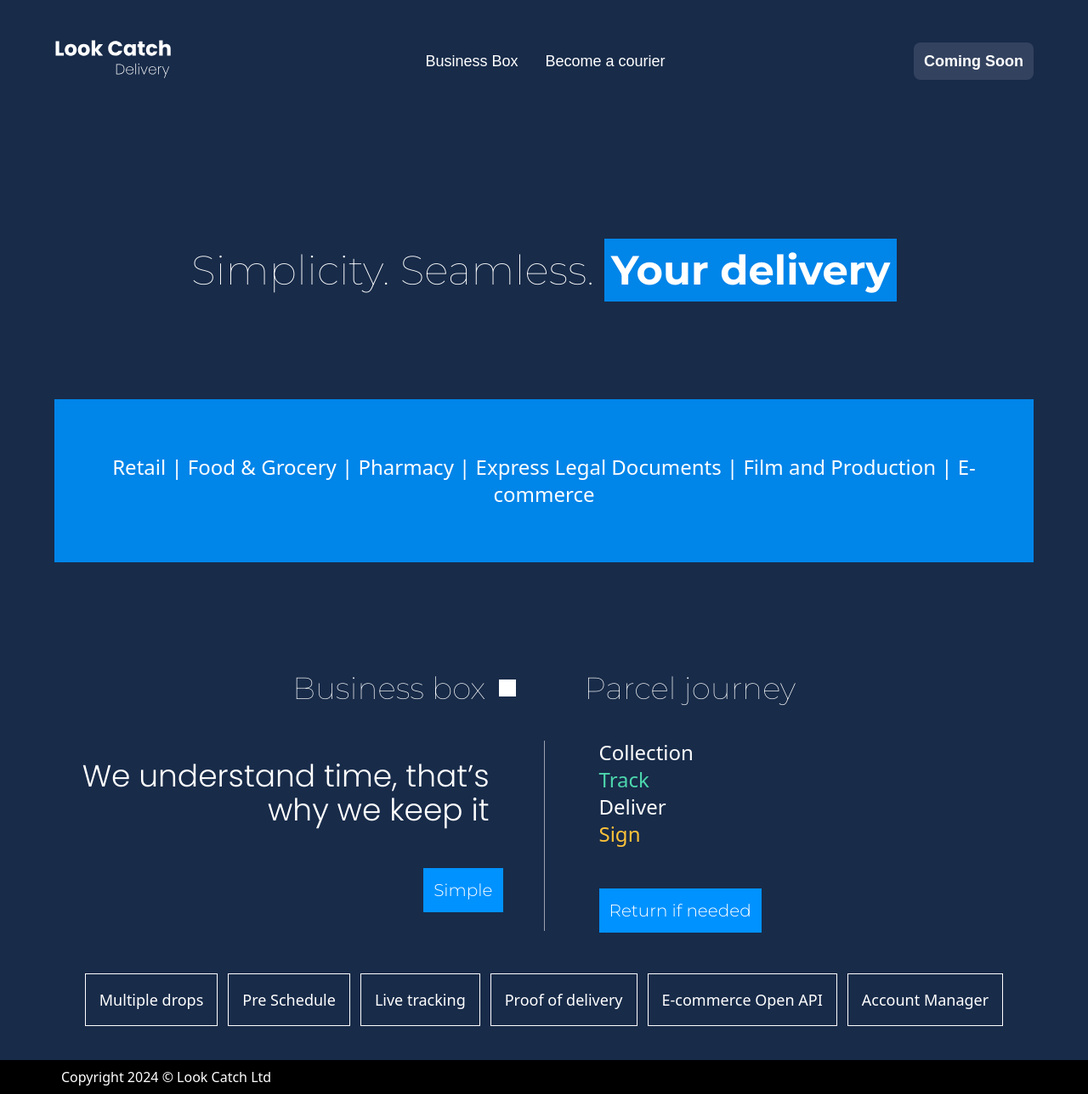
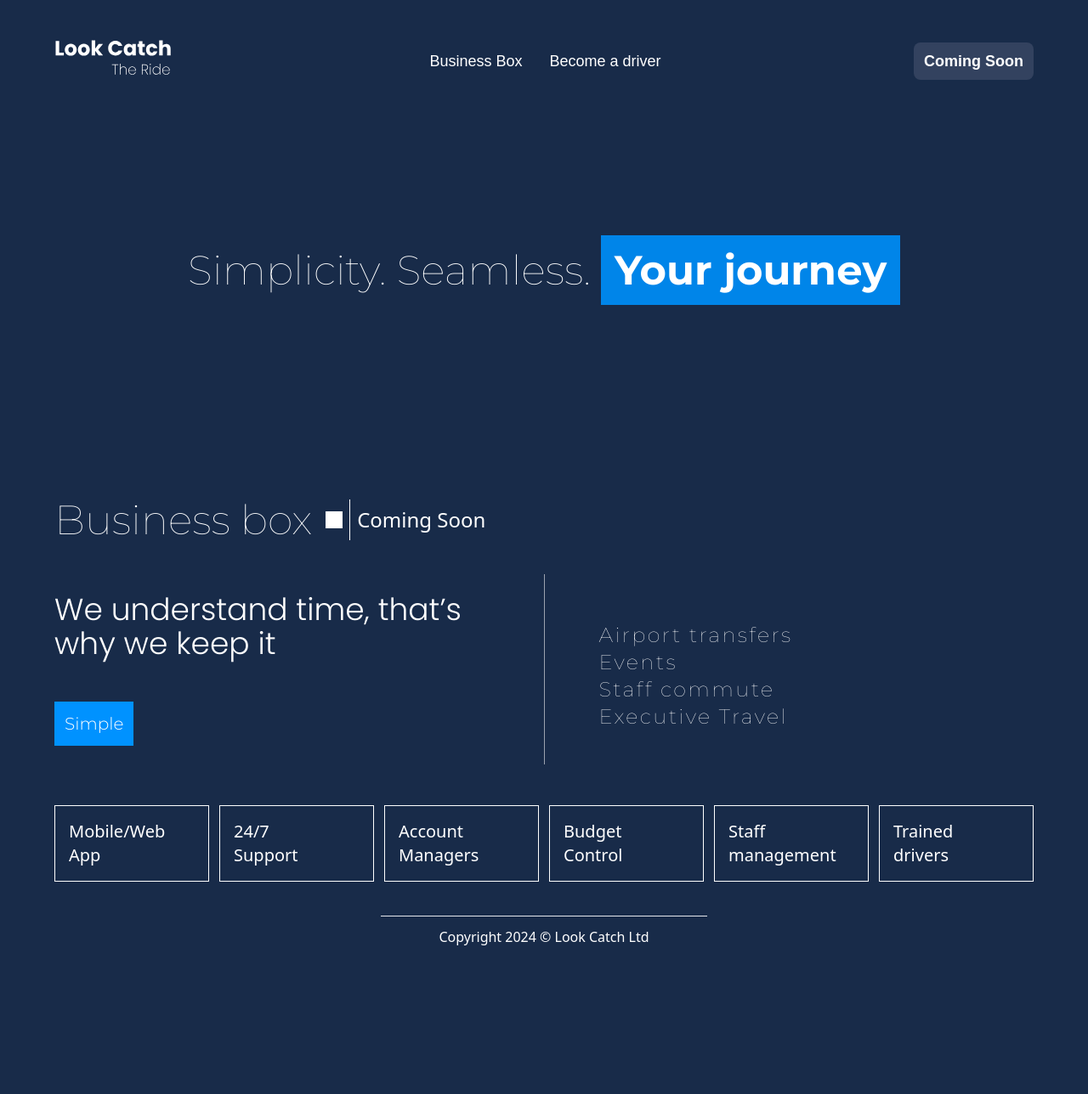
Before and after one commit to nasimmdemon/look_catch_delivery, a Next.js app: page / in a window 1280 px wide. Shown: the whole page at 85% size. After the commit the page ends 1131 px from the top, so only its background shows below. Built offline with nearby package versions, Linux system fonts and the light colour scheme; a web font is replaced by a local one.

Commit message:
New version update done

```diff
--- a/Components/Details.jsx
+++ b/Components/Details.jsx
@@ -2,30 +2,25 @@ const Details = () => {
   return (
     <>
       <div className="flex justify-center items-center mt-10 flex-row max-md:flex-col gap-12">
-        <div className="flex-1 max-md:text-center md:w-[49%] md:text-right ">
-          <p className=" mr-4 font-poppins font-light text-4xl text-white max-md:text-left max-md:pl-20">
+        <div className="flex-1 ">
+          <p className=" mr-4 font-poppins font-light text-4xl text-white max-md:text-left ">
             We understand time, that’s why we keep it{" "}
           </p>
-          <p className="text-xl font-light font-montserrat text-white inline-block mt-12 max-md:mt-5 bg-[#0092FF] p-3 max-md:block">
+          <p className="text-xl font-light font-montserrat text-white inline-block mt-12 max-md:mt-5 bg-[#0092FF] p-3 ">
             Simple
           </p>
         </div>
         <div className="border-l border-gray-400 h-56 max-md:hidden "></div>
-        <div className="flex-1 text-2xl font-thin text-white max-md:mt-5 max-md:text-4xl flex flex-col justify-center max-md:w-full">
-          <div className="border-t border-gray-400 w-full md:hidden max-md:mt-4"></div>
-          <p className="text-white text-4xl  font-montserrat font-thin max-md:block hidden max-md:mb-6 max-md:text-center max-md:mt-4">
-            Parcel journey
-          </p>
+        <div className="flex-1 text-2xl font-thin text-white max-md:mt-2 max-md:text-4xl flex flex-col justify-center max-md:w-full">
+          <div className="border-t border-gray-400 w-32 m-auto md:hidden max-md:mt-4"></div>
+
           <div className=" md:mr-[70px] max-md:text-center">
-            <div className="max-md:text-left max-md:w-[50%] max-md:m-auto">
-              <p className="ml-4">Collection</p>
-              <p className="ml-4 text-[#4DD7AD]">Track</p>
-              <p className="ml-4">Deliver</p>
-              <p className="ml-4 text-[#FFC339]">Sign</p>
+            <div className="max-md:text-left mt-4 font-montserrat tracking-widest">
+              <p className="ml-4">Airport transfers</p>
+              <p className="ml-4">Events</p>
+              <p className="ml-4">Staff commute</p>
+              <p className="ml-4">Executive Travel</p>
             </div>
-            <p className="text-xl font-light inline-block ml-4 font-montserrat text-white mt-12 max-md:mt-5 bg-[#0092FF] p-3 max-md:block">
-              Return if needed
-            </p>
           </div>
         </div>
       </div>
--- a/Components/Footer.jsx
+++ b/Components/Footer.jsx
@@ -1,24 +1,33 @@
 const Footer = () => {
   return (
     <>
-      <div className="flex text-white items-center justify-center gap-3 max-md:gap-1 mt-12 max-md:text-xs text-lg ">
-        <span className="p-4 max-md:p-1 border-white border-[0.3px]">
-          Multiple drops
+      <div
+        className="grid grid-cols-2 md:grid-cols-6 text-white items-center justify-center gap-3 max-md:gap-6 mt-12 text-4
+       font-thin"
+      >
+        <span className="border border-white p-4 max-md:py-8 text-xl">
+          Mobile/Web
+          <br /> App
         </span>
-        <span className="p-4 max-md:p-1 border-white border-[0.3px]">
-          Pre Schedule
+        <span className="border border-white p-4 max-md:py-8 text-xl">
+          24/7
+          <br /> Support
         </span>
-        <span className="p-4 max-md:p-1 border-white border-[0.3px]">
-          Live tracking
+        <span className="border border-white p-4 max-md:py-8 text-xl">
+          Account <br />
+          Managers
         </span>
-        <span className="p-4 max-md:p-1 border-white border-[0.3px]">
-          Proof of delivery
+        <span className="border border-white p-4 max-md:py-8 text-xl">
+          Budget <br />
+          Control
         </span>
-        <span className="p-4 max-md:p-1 border-white border-[0.3px]">
-          E-commerce Open API
+        <span className="border border-white p-4 max-md:py-8 text-xl">
+          Staff <br />
+          management
         </span>
-        <span className="p-4 max-md:p-1 border-white border-[0.3px]">
-          Account Manager
+        <span className="border border-white p-4 max-md:py-8 text-xl">
+          Trained <br />
+          drivers
         </span>
       </div>
     </>
--- a/Components/Header.jsx
+++ b/Components/Header.jsx
@@ -1,5 +1,6 @@
 "use client";
 import Image from "next/image";
+import Link from "next/link";
 import { useState } from "react";
 
 const Header = () => {
@@ -7,23 +8,25 @@ const Header = () => {
   return (
     <nav className="flex justify-between items-center font-palanquin max-container padding-x  ">
       {/* Logo Here */}
-      <div className="h-36 w-36 relative">
-        <Image fill={true} src="/logo.svg" />
+      <div className="h-36 w-36 relative cursor-pointer">
+        <Link href="/">
+          <Image fill={true} src="/logo.svg" />
+        </Link>
       </div>
       {/* Menu Here */}
-      <div className="text-white max-md:hidden">
-        <a className="px-4 text-lg" href="#">
+      <div className="text-white max-md:hidden ">
+        <Link className="px-4 text-lg cursor-pointer" href="/coming-soon">
           Business Box
-        </a>
-        <a className="px-4 text-lg" href="#">
-          Become a courier
-        </a>
+        </Link>
+        <Link className="px-4 text-lg cursor-pointer" href="/coming-soon">
+          Become a driver
+        </Link>
       </div>
       {/* Button Here */}
       <div>
         <a
           href="#"
-          className="bg-[#33425F] text-lg p-3 text-white font-bold rounded-lg max-md:hidden"
+          className="bg-[#33425F] text-lg p-3 text-white font-bold rounded-lg max-md:hidden cursor-pointer"
         >
           Coming Soon
         </a>
@@ -39,12 +42,20 @@ const Header = () => {
       {open && (
         <div className="bg-white p-5 absolute top-24 right-8 rounded-lg md:hidden">
           <nav className="flex flex-col gap-4">
-            <a className="px-4 text-lg" href="#">
+            <Link
+              onClick={() => setOpen(false)}
+              className="px-4 text-lg cursor-pointer"
+              href="/coming-soon"
+            >
               Business Box
-            </a>
-            <a className="px-4 text-lg" href="#">
-              Become a courier
-            </a>
+            </Link>
+            <Link
+              onClick={() => setOpen(false)}
+              className="px-4 text-lg cursor-pointer"
+              href="/coming-soon"
+            >
+              Become a driver
+            </Link>
           </nav>
         </div>
       )}
--- a/Components/Hero.jsx
+++ b/Components/Hero.jsx
@@ -1,17 +1,25 @@
+import Image from "next/image";
+
 const Hero = () => {
   return (
-    <div className="pt-[150px] max-md:pt-[100px] text-center">
+    <div className="pt-[150px] pb-[150px] max-md:pt-[100px] max-md:pb-[100px] text-center">
       <p className="text-white text-5xl  text-center font-montserrat font-thin">
         Simplicity. Seamless.{" "}
-        <span className="bg-[#0085E9] p-2 font-bold max-lg:block max-lg:mt-4">
-          Your delivery
+        <span className="bg-[#0085E9] py-3 px-4 font-bold max-lg:inline-block max-lg:mt-4">
+          Your journey
         </span>
       </p>
 
-      <p className="mt-32 text-white text-2xl p-16 max-md:p-6 bg-[#0085E9]">
-        Retail | Food & Grocery | Pharmacy | Express Legal Documents | Film and
-        Production | E-commerce
-      </p>
+      <div className="flex justify-center items-center mt-12 md:hidden">
+        <a href="#titles">
+          <Image
+            height={40}
+            width={40}
+            alt="Scroll Down"
+            src="/arrow_down.png"
+          />
+        </a>
+      </div>
     </div>
   );
 };
--- a/Components/Titles.jsx
+++ b/Components/Titles.jsx
@@ -1,18 +1,14 @@
 const Titles = () => {
   return (
-    <section className="pt-32">
-      <div className="flex md:justify-center gap-20 items-center max-md:justify-center">
-        <div className="flex items-center justify-center gap-4">
-          <p className="text-white text-4xl font-montserrat font-thin ">
-            Business box
-          </p>
-          <div className="h-5 w-5 bg-white"></div>
-        </div>
-        <div>
-          <p className="text-white text-4xl  font-montserrat font-thin max-md:hidden ">
-            Parcel journey
-          </p>
-        </div>
+    <section id="titles" className="mt-24 flex justify-left items-center gap-2">
+      <div className=" border-r border-white flex justify-center items-center gap-2">
+        <p className="text-white text-5xl font-montserrat font-thin ">
+          Business box
+        </p>
+        <div className="h-5 w-5 bg-white m-2"></div>
+      </div>
+      <div>
+        <p className="text-white text-2xl font-thin">Coming Soon</p>
       </div>
     </section>
   );
--- /dev/null
+++ b/app/coming-soon/page.jsx
@@ -0,0 +1,21 @@
+const ComingSoon = () => {
+  return (
+    <div className="pt-32 flex justify-start items-center mt-10 flex-row max-md:flex-col gap-12 max-container padding-x">
+      <div className="flex-1">
+        <p className="mr-4 font-poppins font-light text-6xl text-white max-md:text-center text-right">
+          Becoming a <br />
+          driver
+        </p>
+      </div>
+      <div className="border-l border-gray-400 h-56 max-md:hidden "></div>
+      <div className="flex-1 text-2xl font-thin text-white max-md:mt-2 max-md:text-4xl flex flex-col justify-center max-md:w-full">
+        <div className="border-t border-gray-400 w-96 m-auto md:hidden max-md:mt-4"></div>
+        <span className=" flex-1 text-white bg-[#0092FF] py-3 px-6  text-3xl max-md:text-center text-center w-96 max-md:mt-5 max-md:m-auto">
+          Coming Soon
+        </span>
+      </div>
+    </div>
+  );
+};
+
+export default ComingSoon;
--- a/app/page.js
+++ b/app/page.js
@@ -13,8 +13,9 @@ export default function Home() {
         <Details />
         <Footer />
       </div>
-      <footer className="text-white mt-10 bg-black w-full p-2">
-        <p className="padding-x">Copyright 2024 &copy; Look Catch Ltd</p>
+      <footer className="text-white mt-10 text-center">
+        <div className="border-t w-96 m-auto mb-3"></div>
+        <p className="padding-x pb-4">Copyright 2024 &copy; Look Catch Ltd</p>
       </footer>
     </>
   );
```
Also changed, not shown: public/arrow_down.png (added), public/logo.svg.
